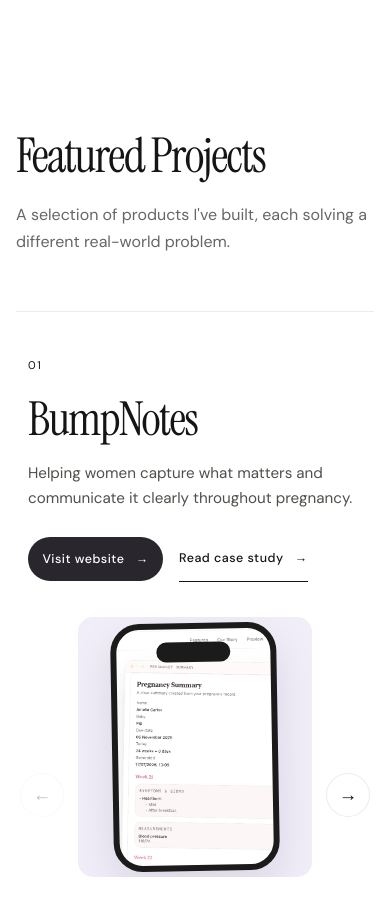
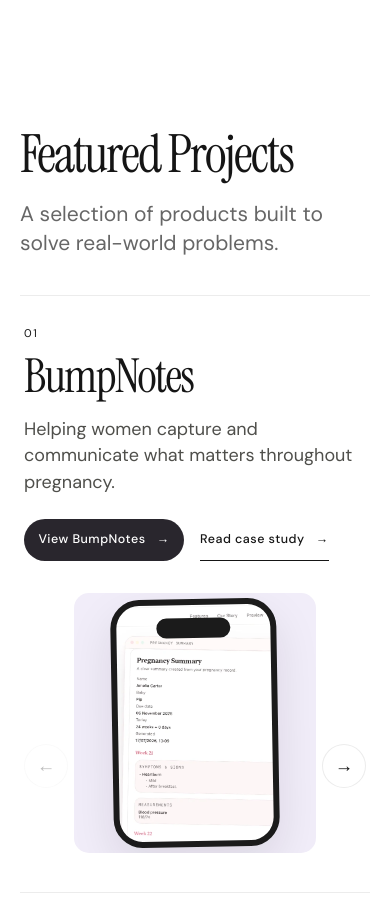
Before and after one commit to drlizlondon/lizzie-profile, a website built with Vite: page index.html in a window 390 px wide. Shown: the part 1280-2188 px from the top of the page. Built offline with nearby package versions, Linux system fonts and the light colour scheme.

Commit message:
refine mobile featured projects viewport

```diff
--- a/index.html
+++ b/index.html
@@ -46,7 +46,7 @@
       <section class="section projects-section" id="projects" aria-labelledby="projects-title" data-nav-target="projects">
         <div class="section-heading reveal">
           <div><h2 id="projects-title">Featured Projects</h2></div>
-          <p>A selection of products I've built, each solving a different real-world problem.</p>
+          <p>A selection of products built to solve real-world problems.</p>
         </div>
         <div class="project-carousel reveal" data-project-carousel tabindex="0" role="region" aria-roledescription="carousel" aria-label="Featured projects">
           <div class="project-carousel-viewport">
--- a/main.js
+++ b/main.js
@@ -40,13 +40,14 @@ const updateActiveNav = () => {
 
 updateActiveNav();
 
-/** @typedef {{ name: string, description: string, website: string, caseStudy: string, tone: string, visual: string, image: string, alt: string }} CarouselProject */
+/** @typedef {{ name: string, description: string, website: string, websiteLabel?: string, caseStudy: string, tone: string, visual: string, image: string, alt: string }} CarouselProject */
 /** @type {CarouselProject[]} */
 const carouselProjects = [
   {
     name: 'BumpNotes',
-    description: 'Helping women capture what matters and communicate it clearly throughout pregnancy.',
+    description: 'Helping women capture and communicate what matters throughout pregnancy.',
     website: 'https://www.bumpnotes.co.uk',
+    websiteLabel: 'View BumpNotes',
     caseStudy: '/projects/bumpnotes.html',
     tone: 'lavender',
     visual: 'phone',
@@ -130,7 +131,7 @@ if (projectCarousel) {
           <h3>${project.name}</h3>
           <p>${project.description}</p>
           <div class="project-actions">
-            ${project.website ? `<a href="${project.website}" target="_blank" rel="noreferrer">Visit website <span aria-hidden="true">→</span></a>` : ''}
+            ${project.website ? `<a href="${project.website}" target="_blank" rel="noreferrer">${project.websiteLabel || 'Visit website'} <span aria-hidden="true">→</span></a>` : ''}
             <a class="project-case-link" href="${project.caseStudy}">Read case study <span aria-hidden="true">→</span></a>
           </div>
         </div>
--- a/styles.css
+++ b/styles.css
@@ -272,3 +272,18 @@ footer{padding-top:1.6rem;padding-bottom:1.6rem}
 @media(max-width:420px){.hero-visual{min-height:calc(120vw + 1rem)}.portrait-wrap{left:9%;width:82%;max-height:92%}}
 .hero-mobile-link{display:none}
 @media(max-width:820px){.hero-copy>.text-link{display:none}.hero-mobile-link{order:3;display:inline-flex;align-self:flex-start;margin-top:-1rem}}
+
+/* Compact Featured Projects introduction on phone-sized screens. */
+@media(max-width:767px){
+  .projects-section{padding:5.25rem 1.25rem 4.75rem}
+  .projects-section .section-heading{margin-bottom:2.25rem}
+  .projects-section .section-heading h2{font-size:clamp(3rem,13.5vw,3.5rem);line-height:.97;white-space:nowrap}
+  .projects-section .section-heading>p{max-width:21rem;margin-top:1.25rem;font-size:clamp(1.25rem,5.4vw,1.375rem);line-height:1.4}
+  .carousel-slide{min-height:560px;gap:2rem;padding:1.75rem .25rem 2.5rem}
+  .carousel-project-copy h3{margin:clamp(.75rem,3vw,1rem) 0 1rem;font-size:clamp(2.75rem,12vw,3.25rem);line-height:.98}
+  .carousel-project-copy>p{max-width:22rem;font-size:1.125rem;line-height:1.45}
+  .project-actions{margin-top:1.5rem}
+  .project-actions a{min-height:42px;padding:.65rem .9rem}
+  .project-actions .project-case-link{padding:.55rem 0}
+  .carousel-product-stage{margin-top:0}
+}
```
Also changed, not shown: tests/site.test.js (+3 -0 lines).
